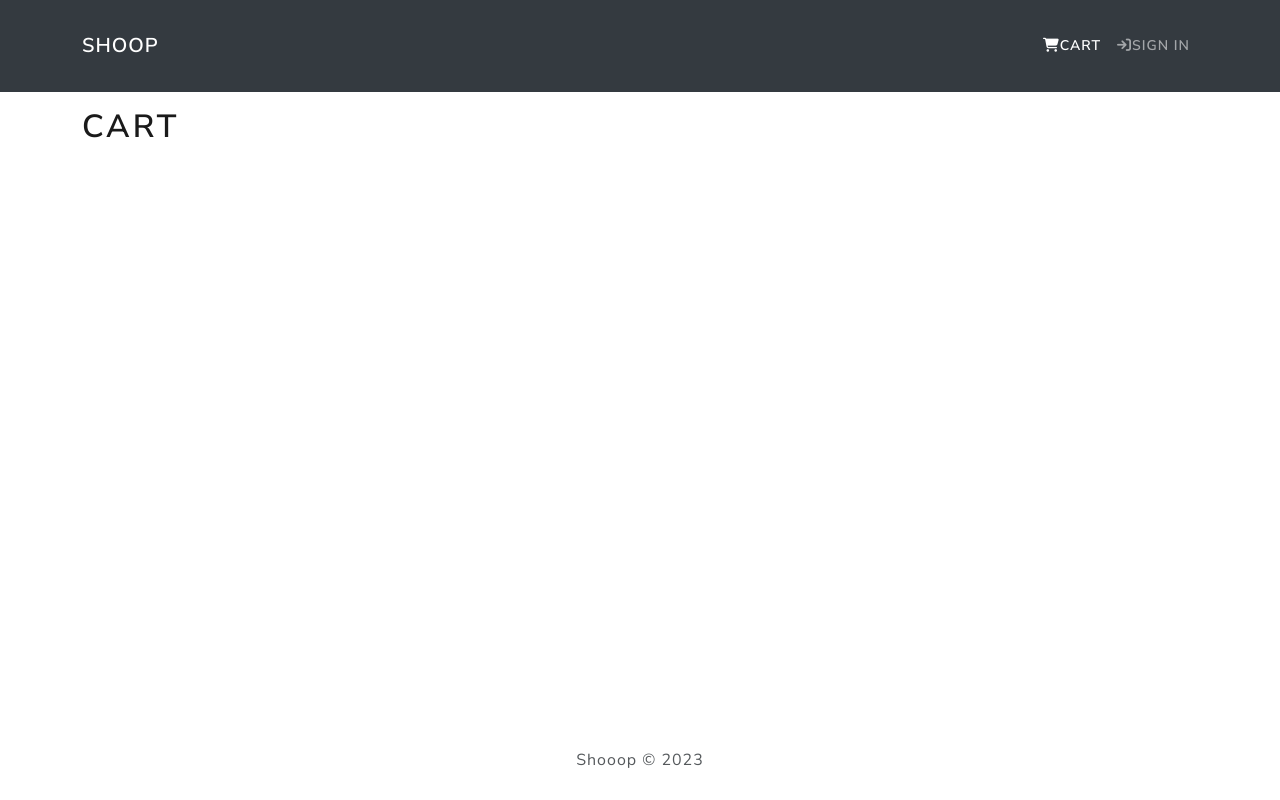
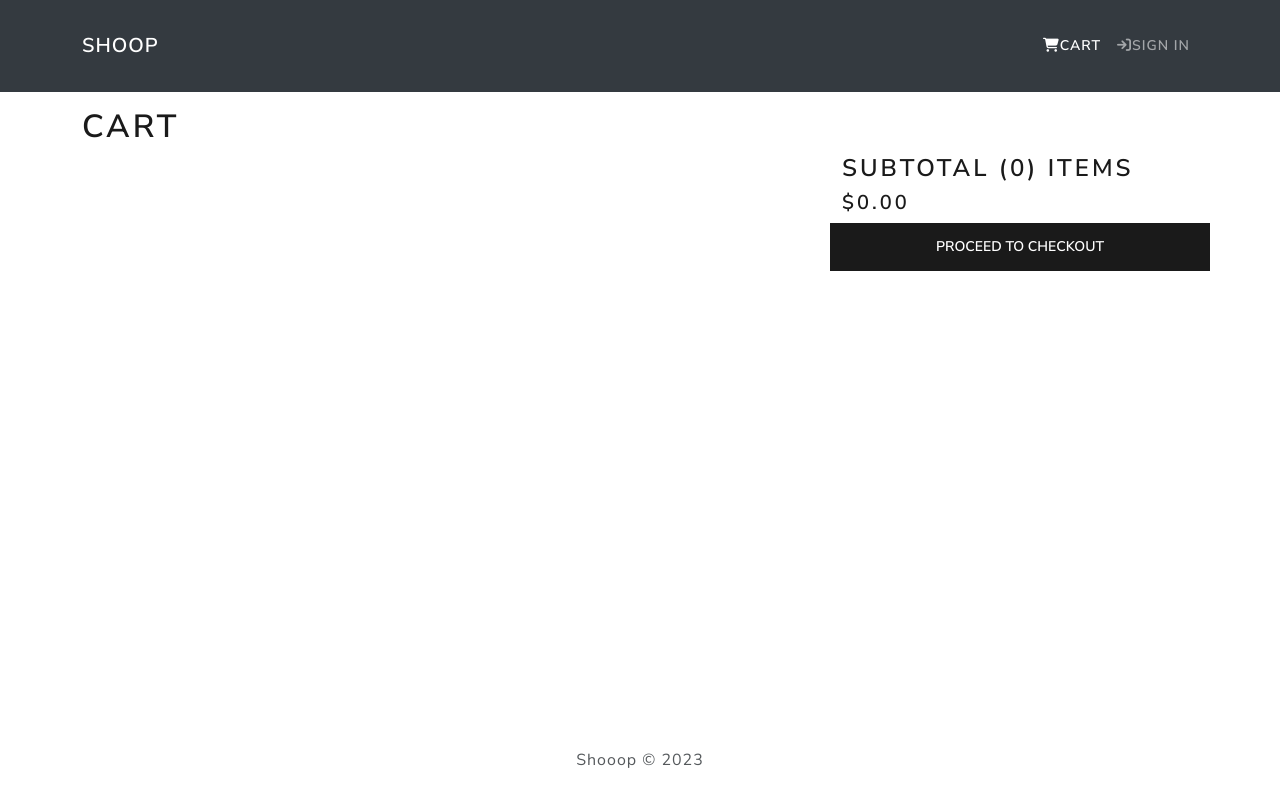
Before and after one commit to Kevjinx/MERN-Project-Ecommerce-Shoop, a React (Create React App) app in the folder frontend/: page /cart in a window 1280 px wide. Built offline with nearby package versions, Linux system fonts and the light colour scheme.

Commit message:
fix cartbutton bug

```diff
--- a/frontend/src/components/Cart.jsx
+++ b/frontend/src/components/Cart.jsx
@@ -1,5 +1,5 @@
 import React from 'react';
-import { Row, Col, ListGroup, Image } from 'react-bootstrap';
+import { Row, Col, ListGroup, Image, Button } from 'react-bootstrap';
 import { Link } from 'react-router-dom';
 import { useSelector } from 'react-redux';
 import CartButton from '../features/cart/CartButton';
@@ -15,7 +15,7 @@ const Cart = () => {
           <Col md={2}>
             <Image src={product.image} alt={product.name} fluid rounded />
           </Col>
-          <Col md={3}>
+          <Col md={2}>
             <Link to={`/product/${product._id}`}>{product.name}</Link>
           </Col>
           <Col md={4} className="text-center">
@@ -27,14 +27,44 @@ const Cart = () => {
     );
   };
 
+  const numProductsInCart = productsInCart.reduce(
+    (acc, product) => acc + product.quantity,
+    0
+  );
+
+  const grossTotal = productsInCart
+    .reduce((acc, product) => acc + product.quantity * product.price, 0)
+    .toFixed(2);
+
+  const handleCheckout = () => {
+    console.log('Checkout');
+  };
+
   return (
     <div>
       <h1>Cart</h1>
-      <ListGroup variant="flush">
-        <ListGroup.Item>
-          {productsInCart.map((product) => productRow(product))}
-        </ListGroup.Item>
-      </ListGroup>
+      <Row>
+        <Col md={8}>
+          <ListGroup variant="flush">
+            {productsInCart.map((product) => productRow(product))}
+          </ListGroup>
+        </Col>
+        <Col md={4}>
+          <Row>
+            <h3>Subtotal ({numProductsInCart}) items</h3>
+            <h4>${grossTotal}</h4>
+          </Row>
+          <Row>
+            <Button
+              type="button"
+              className="btn-block"
+              onClick={handleCheckout}
+            >
+              Proceed to Checkout
+            </Button>
+          </Row>
+        </Col>
+      </Row>
     </div>
   );
 };
--- a/frontend/src/components/Product.jsx
+++ b/frontend/src/components/ProductCard.jsx
@@ -4,7 +4,7 @@ import Card from 'react-bootstrap/Card';
 import Rating from './Rating';
 import CartButton from '../features/cart/CartButton.jsx';
 
-const Product = ({ product }) => {
+const ProductCard = ({ product }) => {
   return (
     <Card style={{ width: '18rem' }}>
       <Link to={`/product/${product._id}`}>
@@ -36,4 +36,4 @@ const Product = ({ product }) => {
   );
 };
 
-export default Product;
+export default ProductCard;
--- a/frontend/src/screens/HomeScreen.jsx
+++ b/frontend/src/screens/HomeScreen.jsx
@@ -1,4 +1,4 @@
-import Product from '../components/Product.jsx';
+import ProductCard from '../components/ProductCard.jsx';
 import Loader from '../components/Loader.jsx';
 import Message from '../components/Message.jsx';
 import { Row, Col } from 'react-bootstrap';
@@ -13,11 +13,7 @@ const HomeScreen = () => {
     dispatch(fetchProducts());
   }, [dispatch]);
 
-  const products = useSelector((state) => {
-    console.log(state);
-
-    return state.productList.productList;
-  });
+  const products = useSelector((state) => state.productList.productList);
   const { loading, error } = products;
   return (
     <>
@@ -30,7 +26,7 @@ const HomeScreen = () => {
         <Row>
           {products.map((product) => (
             <Col sm={12} md={6} lg={4} xl={3} key={product._id}>
-              <Product product={product} />
+              <ProductCard product={product} />
             </Col>
           ))}
         </Row>
--- a/frontend/src/screens/ProductScreen.jsx
+++ b/frontend/src/screens/ProductScreen.jsx
@@ -5,6 +5,8 @@ import Rating from '../components/Rating';
 import CartButton from '../features/cart/CartButton';
 import { useDispatch, useSelector } from 'react-redux';
 import { fetchProductById } from '../features/product/productSlice.js';
+import Loader from '../components/Loader';
+import Message from '../components/Message.jsx';
 
 const ProductScreen = () => {
   const { productId } = useParams();
@@ -15,15 +17,18 @@ const ProductScreen = () => {
   }, [dispatch, productId]);
 
   const product = useSelector((state) => state.productDetail.productDetail);
+  const { loading, error } = product;
 
-  if (!product) {
-    return <div>Loading...</div>;
-  }
   return (
     <>
       <Link className="btn btn-light my-3" to="/">
         Go Back
       </Link>
+      {loading ? (
+        <Loader />
+      ) : error ? (
+        <Message variant="danger">{error}</Message>
+      ) : (
         <Row>
           <Col md={5}>
             <Image src={product.image} alt={product.name} fluid />
@@ -78,6 +83,7 @@ const ProductScreen = () => {
             </Card>
           </Col>
         </Row>
+      )}
     </>
   );
 };
```
Lines whose indentation alone changed are shown as unchanged.
